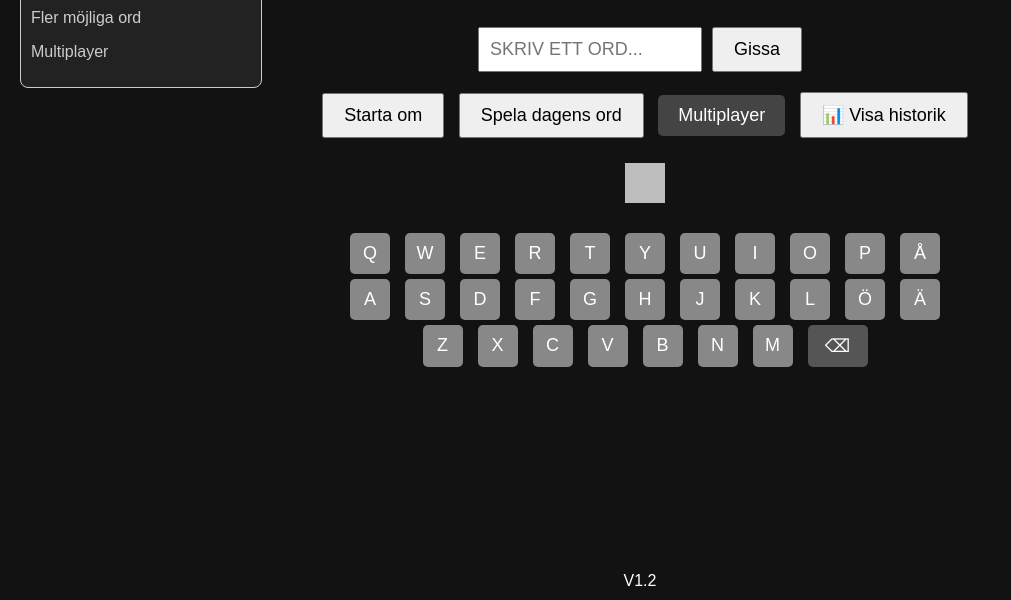
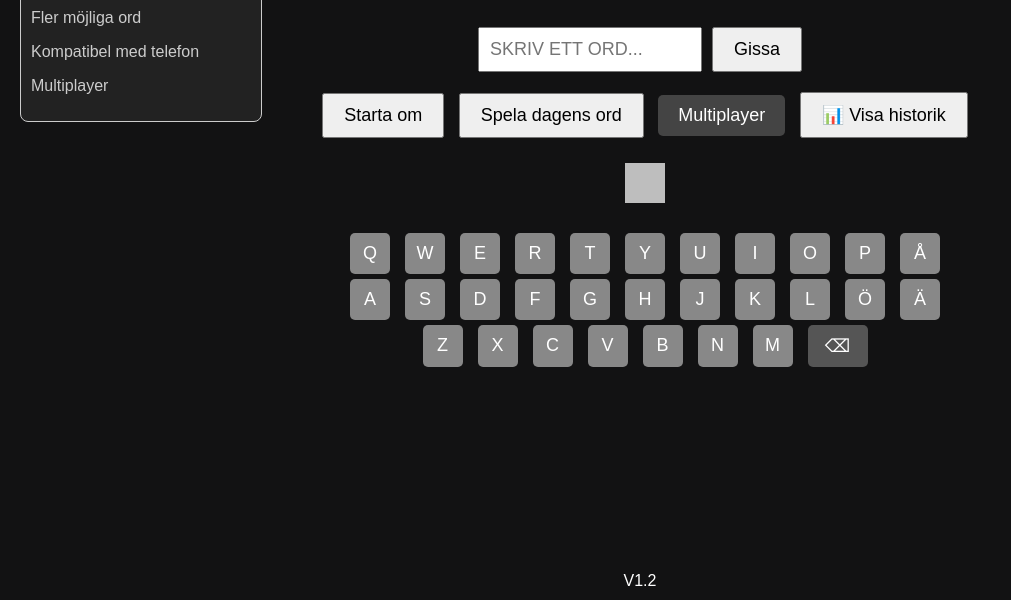
Before and after one commit to Rubbedubb/Wordle-se, a plain HTML site: page index.html in a window 1280 px wide. Shown: the part 200-800 px from the top of the page, without its empty margins (0-1011 px from the left). Drawn offline with Linux system fonts and the light colour scheme; grey boxes are pictures that could not be loaded.

Commit message:
Uppdaterad textruta 'kompatibel med telefon'

```diff
--- a/index.html
+++ b/index.html
@@ -13,6 +13,7 @@
   <p>Detta ska/håller på att fixas:</p>
   <p>Ljud uppdateringar</p>
   <p>Fler möjliga ord</p>
+  <p>Kompatibel med telefon</p>
   <p>Multiplayer</p>
   </div>
 
```
